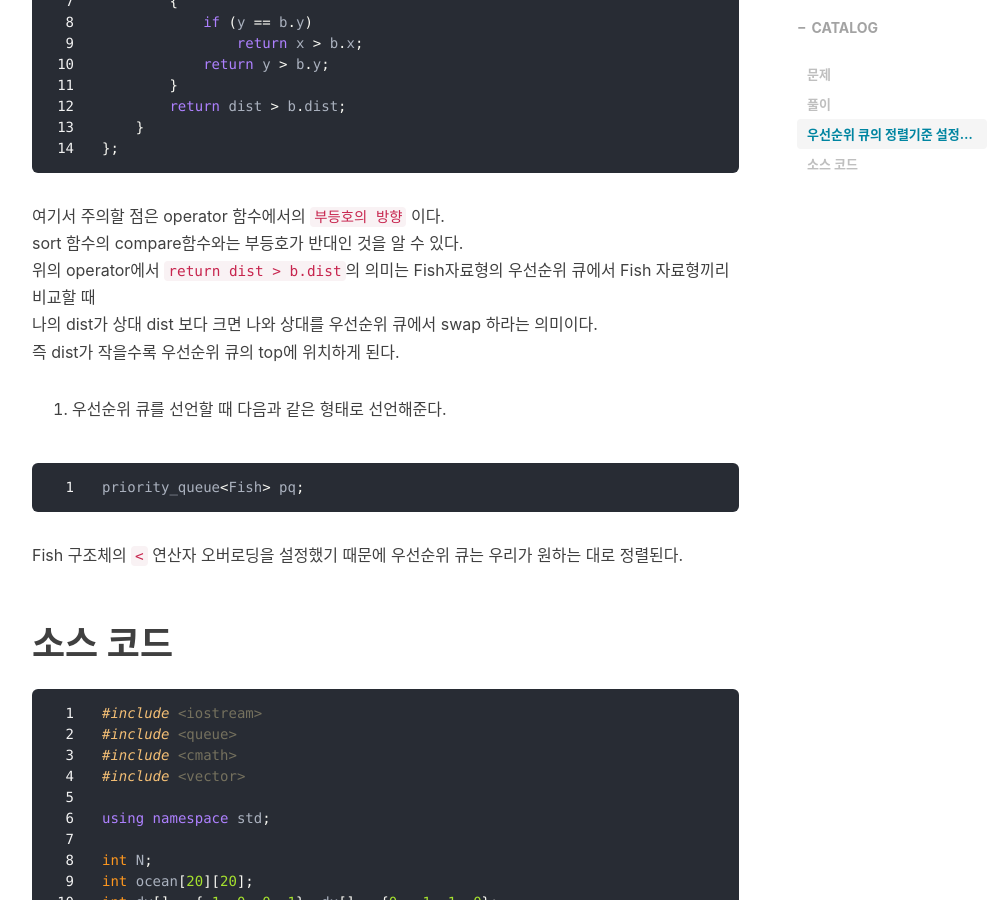
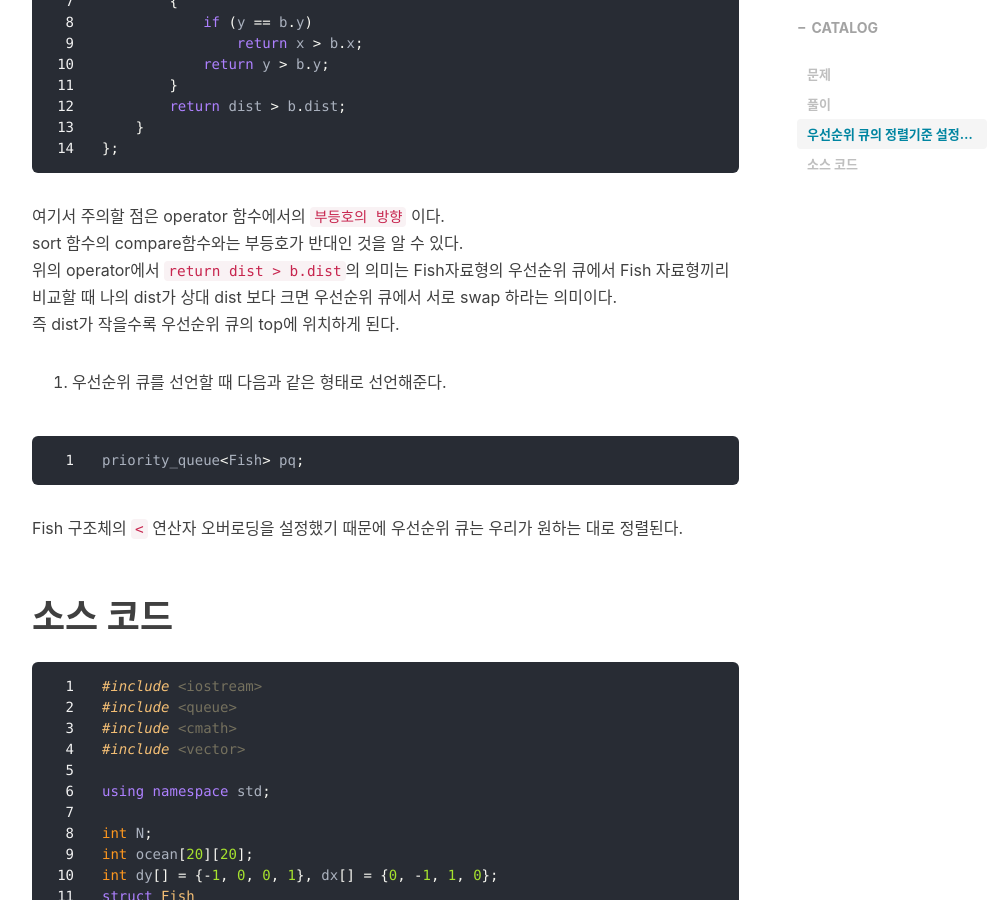
Before and after one commit to donggoolosori/donggoolosori.github.io, a Jekyll site: the page built from _posts/2020-10-08-boj-16236.md, in a window 1280 px wide and 900 px high, scrolled down 1714 px. Shown: the whole window, without its empty margins (233-1236 px from the left). Built offline with Jekyll 4.4.1, drawn with Linux system fonts in a browser that asks for light colours; nearby versions of some CDN libraries; some web fonts are replaced; comment, search, counter and statistics services are not loaded.

Commit message:
띄어쓰기 수정

````diff
--- a/_posts/2020-10-08-boj-16236.md
+++ b/_posts/2020-10-08-boj-16236.md
@@ -54,11 +54,10 @@ struct Fish
 ```
 여기서 주의할 점은 operator 함수에서의 ```부등호의 방향``` 이다.
 sort 함수의 compare함수와는 부등호가 반대인 것을 알 수 있다.
-위의 operator에서 ```return dist > b.dist```의 의미는 Fish자료형의 우선순위 큐에서 Fish 자료형끼리 비교할 때
-나의 dist가 상대 dist 보다 크면 나와 상대를 우선순위 큐에서 swap 하라는 의미이다.
+위의 operator에서 ```return dist > b.dist```의 의미는 Fish자료형의 우선순위 큐에서 Fish 자료형끼리 비교할 때 나의 dist가 상대 dist 보다 크면 우선순위 큐에서 서로 swap 하라는 의미이다.
 즉 dist가 작을수록 우선순위 큐의 top에 위치하게 된다.
 
-2. 우선순위 큐를 선언할 때 다음과 같은 형태로 선언해준다.
+1. 우선순위 큐를 선언할 때 다음과 같은 형태로 선언해준다.
 
 ```c++
 priority_queue<Fish> pq;
````
